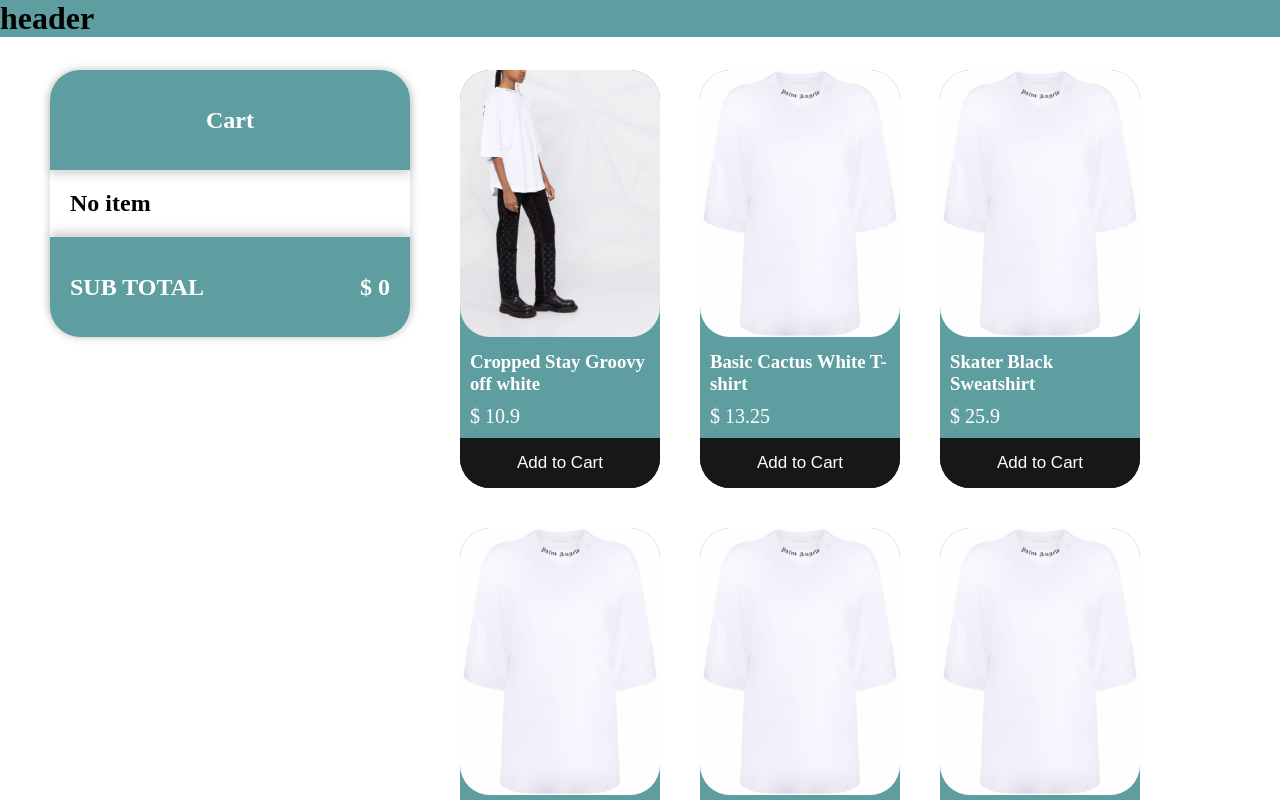
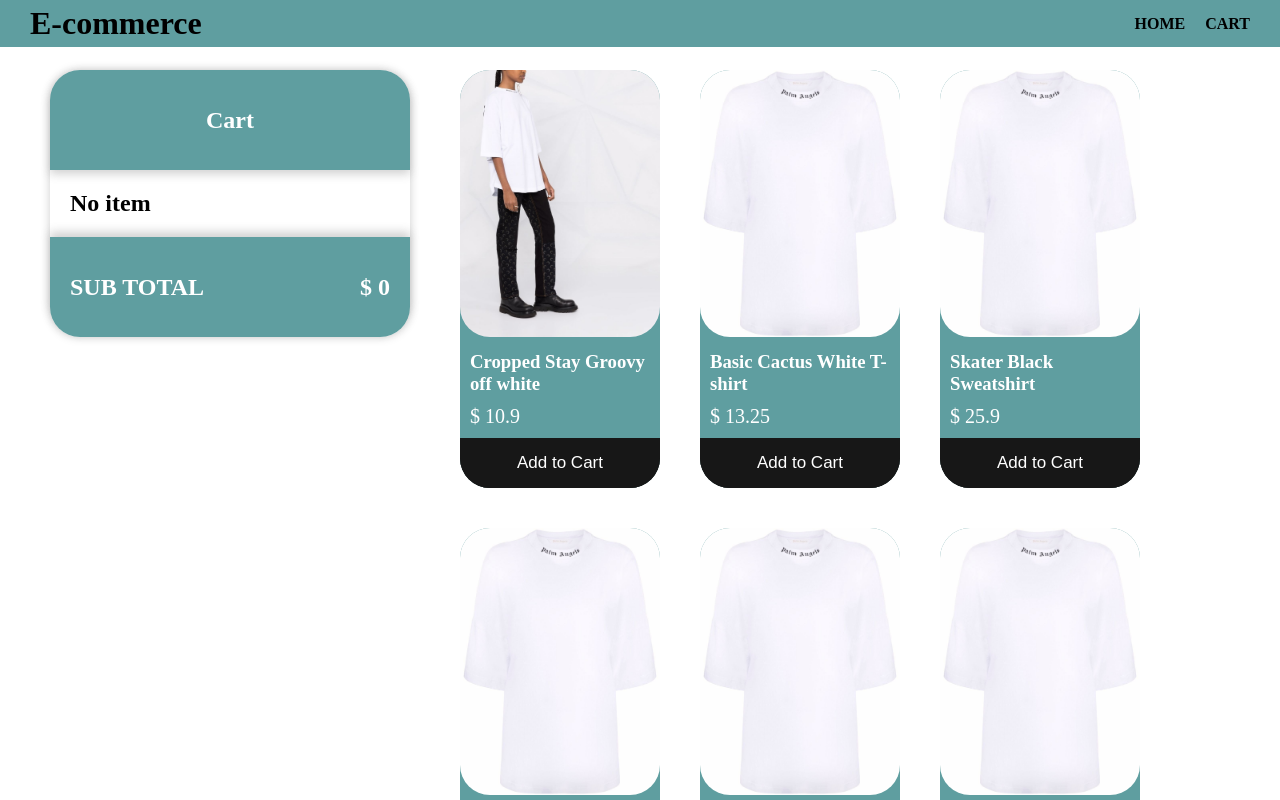
Before and after one commit to LeulBerhanu/Ecommerce-project, a React (Vite) app: page / in a window 1280 px wide. Shown: the top 800 px of the page. Built offline with nearby package versions, Linux system fonts and the light colour scheme.

Commit message:
navbar modified

```diff
--- a/src/components/Header.jsx
+++ b/src/components/Header.jsx
@@ -1,10 +1,19 @@
+import { Link, NavLink } from "react-router-dom";
 import "./componentsStyles.scss";
 
 export default function Header() {
   return (
     <>
       <div className="navBar">
-        <h1>header</h1>
+        <h1>E-commerce</h1>
+        <div className="links">
+          <NavLink className="link" to="/">
+            Home
+          </NavLink>
+          <NavLink className="link" to="/cart">
+            cart
+          </NavLink>
+        </div>
       </div>
     </>
   );
--- a/src/components/componentsStyles.scss
+++ b/src/components/componentsStyles.scss
@@ -2,6 +2,22 @@
   width: 100%;
   background-color: cadetblue;
   position: fixed;
+  padding: 5px 30px;
+  display: flex;
+  align-items: center;
+  justify-content: space-between;
+
+  .links {
+    display: flex;
+    gap: 20px;
+  }
+
+  .link {
+    color: #000;
+    font-weight: bold;
+    text-transform: uppercase;
+    text-decoration: none;
+  }
 }
 
 .layout {
@@ -15,19 +31,12 @@
     justify-content: center;
     width: 100%;
 
-    // flex-direction: column;
-    // flex-direction: row;
-    // align-items: center;
-    // width: 800px;
-
     .cards {
       display: flex;
       gap: 40px;
       justify-content: center;
       width: 800px;
       flex-wrap: wrap;
-      //   margin-top: 70px;
-      //   border: 1px dashed red;
     }
   }
 
--- a/src/pages/Home.jsx
+++ b/src/pages/Home.jsx
@@ -88,7 +88,7 @@
       {/* <aside>
       </aside> */}
       <div className="layout">
-        <div>
+        <div className="side-bar">
           <Cart />
         </div>
         <main>
```
